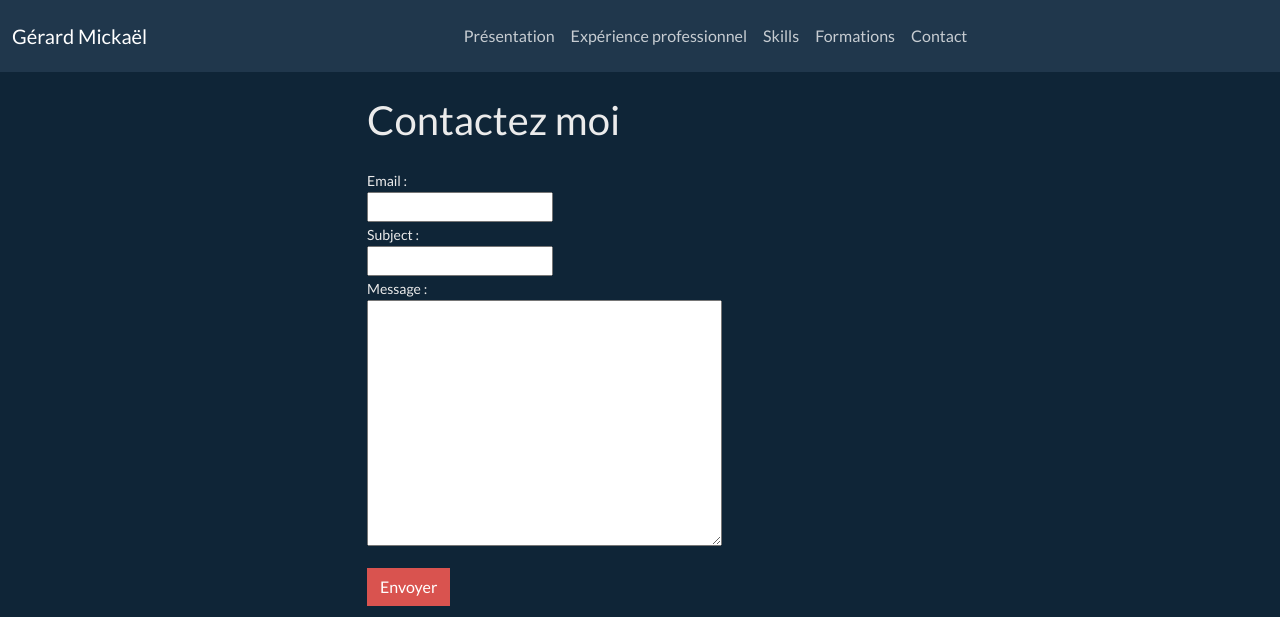
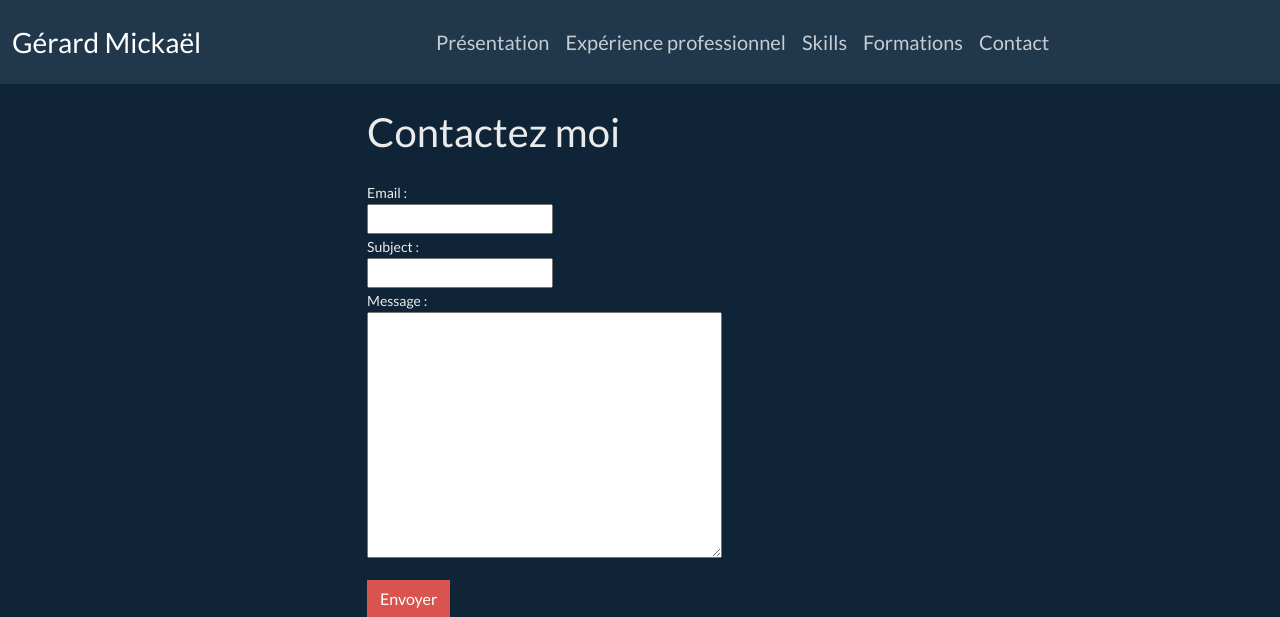
Before and after one commit to micka-sudo/cv_site, a Django app: page /succes/ in a window 1280 px wide. Shown: the top 617 px of the page. Run offline with Django 4.2, Linux system fonts and the light colour scheme; some libraries are stand-ins or nearby versions.

Commit message:
add fs- to navbar

```diff
--- a/app_site_cv/templates/navbar_footer.html
+++ b/app_site_cv/templates/navbar_footer.html
@@ -18,13 +18,13 @@
 
 <nav class="navbar navbar-expand-lg navbar-dark bg-dark py-3">
     <div class="container-fluid">
-        <a class="navbar-brand" href="https://www.youtube.com/watch?v=dQw4w9WgXcQ" target="_blank">Gérard Mickaël</a>
+        <a class="navbar-brand fs-3" href="https://www.youtube.com/watch?v=dQw4w9WgXcQ" target="_blank">Gérard Mickaël</a>
         <button class="navbar-toggler" type="button" data-bs-toggle="collapse" data-bs-target="#navbarColor02" aria-controls="navbarColor02" aria-expanded="false" aria-label="Toggle navigation">
           <span class="navbar-toggler-icon"></span>
         </button>
 
         <div class="collapse navbar-collapse justify-content-lg-center" id="navbarColor02">
-          <ul class="navbar-nav">
+          <ul class="navbar-nav fs-5">
             <li class="nav-item">
               <a class="nav-link" href="{% url 'home:home' %}">Présentation</a>
             </li>
```
